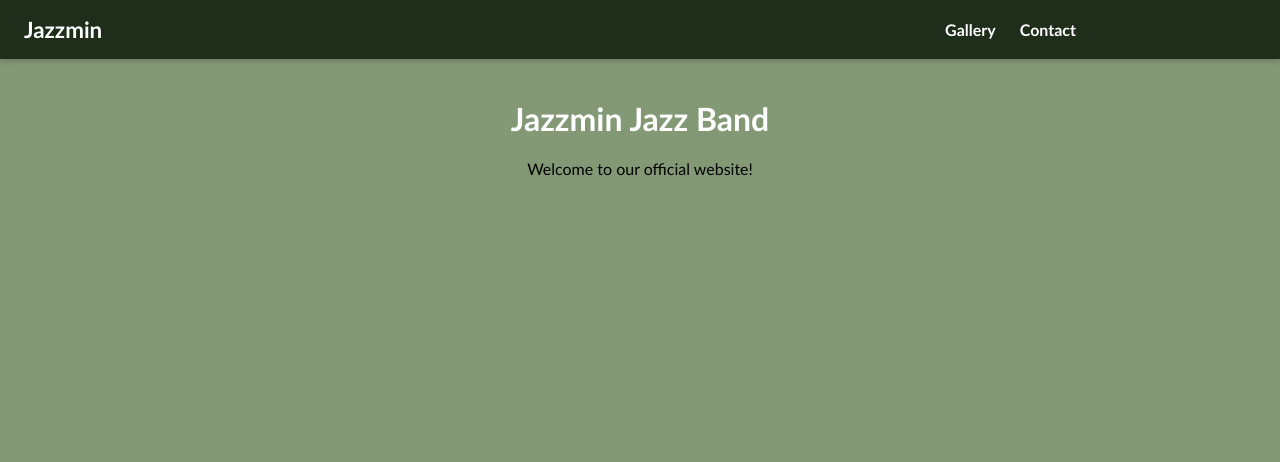
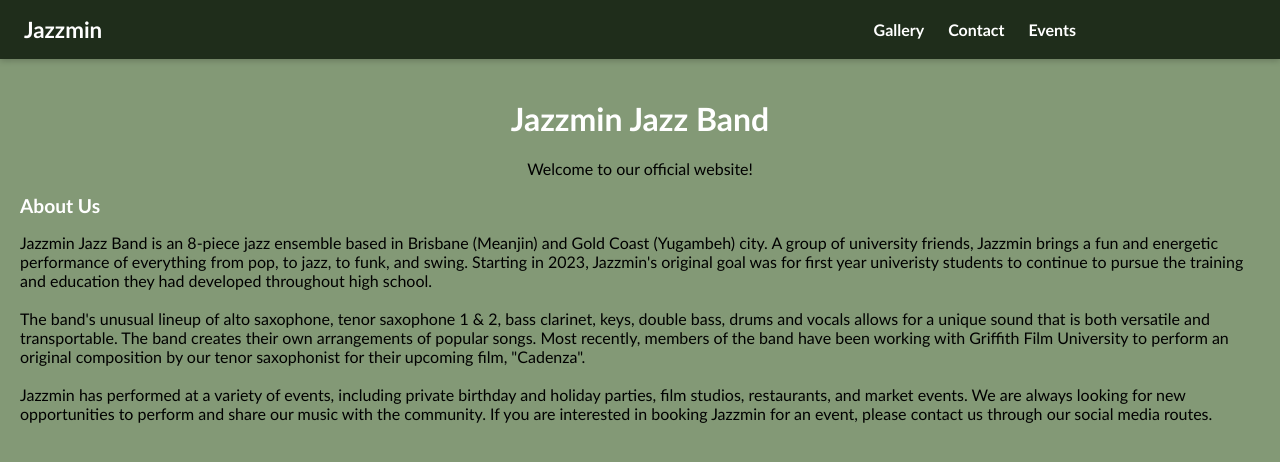
Before and after one commit to ilbuprofen/jazzmin.github.io, a plain HTML site: page index.html in a window 1280 px wide. Drawn offline with Linux system fonts and the light colour scheme.

Commit message:
about us added

```diff
--- a/index.html
+++ b/index.html
@@ -14,6 +14,7 @@
         <div class="nav-links">
           <a href="gallery.html">Gallery</a>
           <a href="contact.html">Contact</a>
+          <a href="events.html">Events</a>
         </div>
       </nav>
     </header>
@@ -21,6 +22,21 @@
     <main class="content">
       <h1>Jazzmin Jazz Band</h1>
       <p>Welcome to our official website!</p>
+
+      <div>
+        <h1 class="subtitle">About Us</h1>
+        <p align="left">Jazzmin Jazz Band is an 8-piece jazz ensemble based in Brisbane (Meanjin) and Gold Coast (Yugambeh) city. A group of university friends,
+          Jazzmin brings a fun and energetic performance of everything from pop, to jazz, to funk, and swing.
+          Starting in 2023, Jazzmin's original goal was for first year univeristy students to continue to pursue the training and education they had developed throughout high school.
+          <br>
+          <br> The band's unusual lineup of alto saxophone, tenor saxophone 1 & 2, bass clarinet, keys, double bass, drums and vocals allows for a unique sound that is both versatile and transportable.
+                The band creates their own arrangements of popular songs. Most recently, members of the band have been working with Griffith Film University to perform an original composition by our
+                tenor saxophonist for their upcoming film, "Cadenza".
+          <br>
+          <br> Jazzmin has performed at a variety of events, including private birthday and holiday parties, film studios, restaurants, and market events. We are always looking for new opportunities to
+               perform and share our music with the community. If you are interested in booking Jazzmin for an event, please contact us through our social media routes.
+        </p>
+      </div>
     </main>
 
   </body>
--- a/style.css
+++ b/style.css
@@ -63,6 +63,14 @@ h1 {
   margin-top: 0;
 }
 
+.subtitle {
+  color: #ffffff;
+  font-family: 'Trebuchet MS', serif;
+  text-align: left;
+  margin-top: 0;
+  font-size: 1.2rem;
+}
+
 .row {
   display: flex;
   flex-wrap: wrap;
```
Also changed, not shown: events.html (added).
